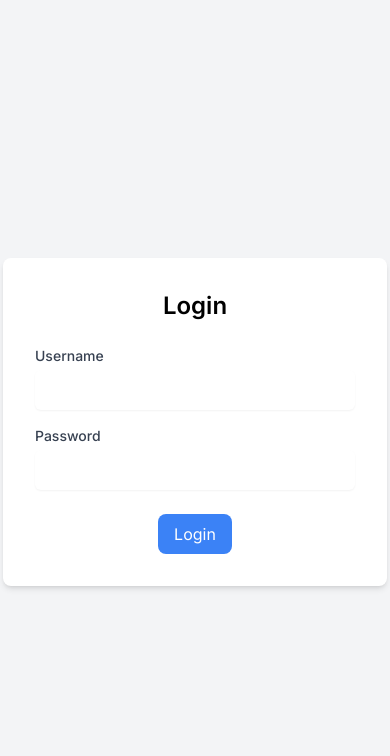
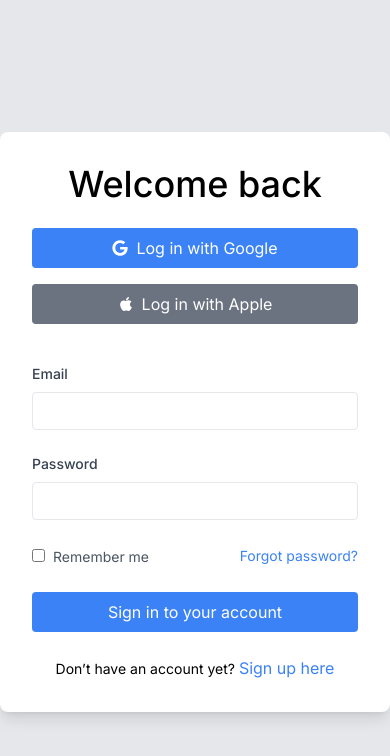
Before and after one commit to subashprj55/dokan, a Next.js app: page /login in a window 390 px wide. Shown: the top 756 px of the page. Built offline with nearby package versions, Linux system fonts and the light colour scheme.

Commit message:
login page with responsive

```diff
--- a/src/app/login/page.tsx
+++ b/src/app/login/page.tsx
@@ -1,69 +1,97 @@
 'use client'
-import { useState } from 'react'
+import { useEffect, useState } from 'react'
+import { FaGoogle, FaApple } from 'react-icons/fa'
+import AOS from 'aos'
+import 'aos/dist/aos.css'
 
 const LoginPage = () => {
-  const [username, setUsername] = useState('')
+  const [email, setEmail] = useState('')
   const [password, setPassword] = useState('')
-  const [error, setError] = useState('')
+  const [rememberMe, setRememberMe] = useState(false)
 
-  const handleSubmit = async (e: any) => {
-    e.preventDefault()
-
-    // Simulated authentication logic
-    if (username === 'admin' && password === 'password') {
-      //   router.push('/dashboard'); // Redirect to dashboard on successful login
-    } else {
-      setError('Invalid username or password')
-    }
+  const handleLogin = () => {
+    // Perform login logic here
+    console.log('Logging in...')
   }
 
+  useEffect(() => {
+    AOS.init({
+      duration: 1000,
+      easing: 'ease-in-out',
+    })
+  }, [])
+
   return (
-    <div className="flex items-center justify-center min-h-screen bg-gray-100">
-      <div className="bg-white p-8 rounded-lg shadow-md w-96">
-        <h2 className="text-2xl font-semibold mb-6 text-center">Login</h2>
-        {error && <p className="text-red-500 mb-4">{error}</p>}
-        <form onSubmit={handleSubmit}>
-          <div className="mb-4">
-            <label
-              htmlFor="username"
-              className="block text-sm font-medium text-gray-700"
-            >
-              Username
+    <div className="bg-gray-200 min-h-screen flex flex-col justify-center items-center">
+      <div
+        className="bg-white p-8 rounded-lg shadow-lg max-w-[500px] w-full "
+        data-aos="fade-up"
+      >
+        <h2 className="text-4xl font-medium mb-6 text-center">Welcome back</h2>
+        <div className="mb-6 flex flex-col md:flex-row md:space-x-4">
+          <button className="bg-blue-500 text-white py-2 px-4 rounded flex items-center justify-center space-x-2 mb-4 md:mb-0">
+            <FaGoogle />
+            <span>Log in with Google</span>
+          </button>
+          <button className="bg-gray-500 text-white py-2 px-4 rounded flex items-center justify-center space-x-2 mb-4 md:mb-0">
+            <FaApple />
+            <span>Log in with Apple</span>
+          </button>
+        </div>
+
+        <form onSubmit={handleLogin} className="w-full max-w-2xl">
+          <div className="mb-6">
+            <label className="block text-gray-700 text-sm font-medium mb-2">
+              Email
             </label>
             <input
-              type="text"
-              id="username"
-              name="username"
-              value={username}
-              onChange={(e) => setUsername(e.target.value)}
-              className="mt-1 p-2 block w-full rounded-md border-gray-300 shadow-sm focus:ring focus:ring-blue-200 focus:border-blue-500"
+              type="email"
+              value={email}
+              onChange={(e) => setEmail(e.target.value)}
+              className="appearance-none border rounded w-full py-2 px-3 text-gray-700 leading-tight focus:outline-none focus:shadow-outline"
+              required
             />
           </div>
           <div className="mb-6">
-            <label
-              htmlFor="password"
-              className="block text-sm font-medium text-gray-700"
-            >
+            <label className="block text-gray-700 text-sm font-medium mb-2">
               Password
             </label>
             <input
               type="password"
-              id="password"
-              name="password"
               value={password}
               onChange={(e) => setPassword(e.target.value)}
-              className="mt-1 p-2 block w-full rounded-md border-gray-300 shadow-sm focus:ring focus:ring-blue-200 focus:border-blue-500"
+              className="appearance-none border rounded w-full py-2 px-3 text-gray-700 leading-tight focus:outline-none focus:shadow-outline"
+              required
             />
           </div>
-          <div className="flex justify-center">
-            <button
-              type="submit"
-              className="bg-blue-500 text-white px-4 py-2 rounded-lg hover:bg-blue-600 focus:outline-none focus:ring focus:ring-blue-200 focus:border-blue-500"
-            >
-              Login
-            </button>
+          <div className="mb-6 flex items-center justify-between space-x-2">
+            <div>
+              <input
+                type="checkbox"
+                checked={rememberMe}
+                onChange={(e) => setRememberMe(e.target.checked)}
+                className="mr-2 leading-tight"
+              />
+              <label className="text-sm text-gray-600">Remember me</label>
+            </div>
+            <a href="#" className="text-sm text-blue-500 hover:underline">
+              Forgot password?
+            </a>
           </div>
+          <button
+            type="submit"
+            className="w-full bg-blue-500 hover:bg-blue-700 text-white py-2 px-4 rounded focus:outline-none focus:shadow-outline"
+          >
+            Sign in to your account
+          </button>
         </form>
+
+        <div className="mt-6 text-center">
+          <span className="text-sm">Don’t have an account yet? </span>
+          <a href="#" className="text-blue-500 hover:underline">
+            Sign up here
+          </a>
+        </div>
       </div>
     </div>
   )
```
